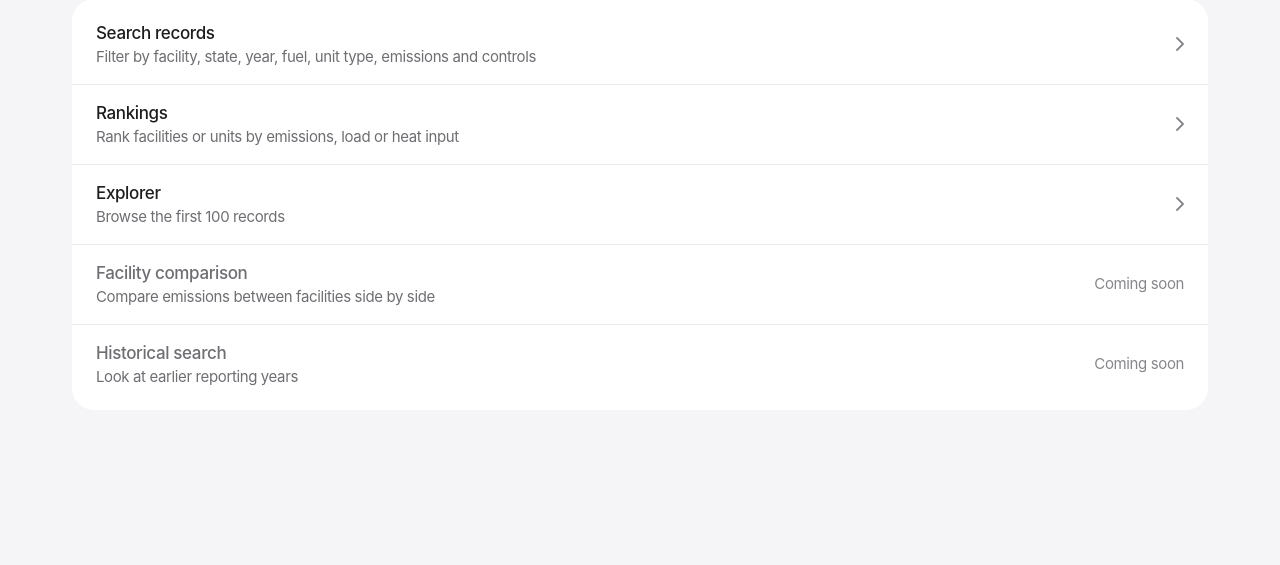
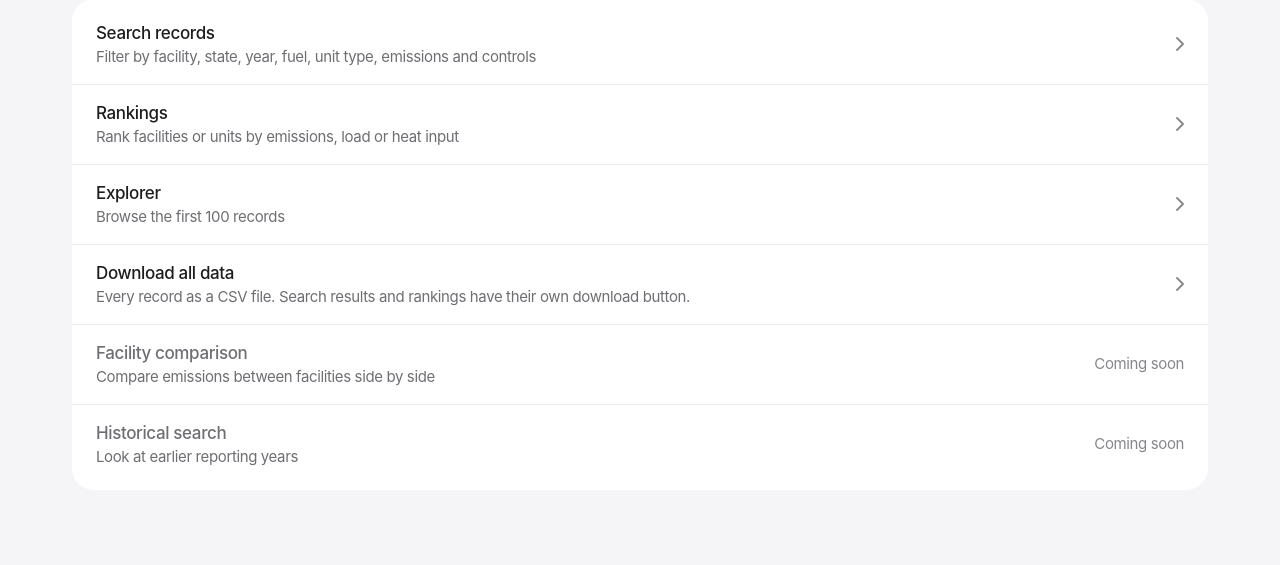
Before and after one commit to MaggieFord8062/epaData, a Flask app: page /search in a window 1280 px wide. Shown: the part 234-799 px from the top of the page. Before the commit the page ends 620 px from the top, so only its background shows below. Run offline with Flask 3, Linux system fonts and the light colour scheme.

Commit message:
CSV download for search results, rankings, and all data

```diff
--- a/app.py
+++ b/app.py
@@ -1,4 +1,9 @@
-from flask import Flask, render_template, request, jsonify
+import csv
+import io
+from datetime import date
+from urllib.parse import urlencode
+
+from flask import Flask, render_template, request, jsonify, Response
 from sqlalchemy import func
 from database import SessionLocal
 from models import Facility, Unit, AnnualRecord, Dataset
@@ -15,6 +20,28 @@ def drop_empty_columns(results):
         return results
     keep = [key for key in results[0] if any(row[key] not in (None, "") for row in results)]
     return [{key: row[key] for key in keep} for row in results]
+
+
+def csv_response(results, name_parts):
+    """Turn a list of result dicts into a CSV file download."""
+    output = io.StringIO()
+    if results:
+        writer = csv.DictWriter(output, fieldnames=list(results[0].keys()))
+        writer.writeheader()
+        for row in results:
+            # CAMPD lists multiple controls as "A<br>B"; make that readable in a spreadsheet
+            writer.writerow({key: str(value).replace("<br>", "; ") if isinstance(value, str) else value
+                             for key, value in row.items()})
+
+    # e.g. epaData_KY_Coal_2026-09-25.csv
+    safe_parts = ["".join(ch for ch in str(part) if ch.isalnum() or ch in "-_") for part in name_parts if part]
+    filename = "_".join(["epaData"] + safe_parts + [date.today().isoformat()]) + ".csv"
+
+    return Response(
+        output.getvalue(),
+        mimetype="text/csv",
+        headers={"Content-Disposition": f'attachment; filename="{filename}"'},
+    )
 
 
 def distinct_values(session, column):
@@ -87,7 +114,11 @@ def basic_search():
     if request.method == "POST":
         search_parameters = request.form.to_dict()
         results = drop_empty_columns(search_data(**search_parameters))
-        return render_template("results.html", results=results)
+        return render_template(
+            "results.html",
+            results=results,
+            download_url="/download?" + urlencode({k: v for k, v in search_parameters.items() if v}),
+        )
 
     # Filters can come in the URL, e.g. /basic-search?state=KY (from the top-right search)
     selected = request.args.to_dict()
@@ -114,6 +145,24 @@ def api_facilities():
     return jsonify(find_facilities(request.args.get("q", "")))
 
 
+@app.route("/download")
+def download():
+    """CSV of every record matching the search filters in the URL (all columns, no row limit)."""
+    filters = request.args.to_dict()
+    results = search_data(**filters)
+    name_parts = [filters.get(key) for key in ("facility_name", "state", "reporting_year", "primary_fuel")]
+    return csv_response(results, name_parts)
+
+
+@app.route("/download-ranking")
+def download_ranking():
+    """CSV of a ranking, using the same options as the Rankings form."""
+    options = request.args.to_dict()
+    results = advance_search(**options)
+    name_parts = ["ranking", options.get("type"), options.get("field"), options.get("state")]
+    return csv_response(results, name_parts)
+
+
 @app.route("/advanced-search", methods=["GET", "POST"])
 def advanced_search():
     if request.method == "POST":
@@ -124,6 +173,7 @@ def advanced_search():
             results=results,
             ranking=search_parameters,
             rank_label=RANK_FIELDS.get(search_parameters.get("field")),
+            download_url="/download-ranking?" + urlencode(search_parameters),
         )
 
     session = SessionLocal()
--- a/templates/results.html
+++ b/templates/results.html
@@ -16,6 +16,12 @@
 
 <p class="summary-actions" style="margin: 0 0 20px;">
     <a class="btn btn-quiet" href="{{ '/advanced-search' if ranking else '/basic-search' }}">New search</a>
+    {% if results and download_url %}
+    <a class="btn btn-primary" href="{{ download_url }}" download>
+        <svg width="15" height="15" viewBox="0 0 16 16" aria-hidden="true"><path d="M8 2v8m0 0L4.5 6.5M8 10l3.5-3.5M3 13h10" fill="none" stroke="currentColor" stroke-width="1.7" stroke-linecap="round" stroke-linejoin="round"/></svg>
+        Download CSV
+    </a>
+    {% endif %}
 </p>
 
 {% if results %}
--- a/templates/search.html
+++ b/templates/search.html
@@ -24,6 +24,10 @@
         <div><div class="title">Explorer</div><div class="detail">Browse the first 100 records</div></div>
         {{ chev }}
     </a>
+    <a class="list-row" href="/download" download>
+        <div><div class="title">Download all data</div><div class="detail">Every record as a CSV file. Search results and rankings have their own download button.</div></div>
+        {{ chev }}
+    </a>
     <div class="list-row is-soon">
         <div><div class="title">Facility comparison</div><div class="detail">Compare emissions between facilities side by side</div></div>
         <span class="end">Coming soon</span>
```
Also changed, not shown: templates/basic_search.html (+10 -0 lines).
